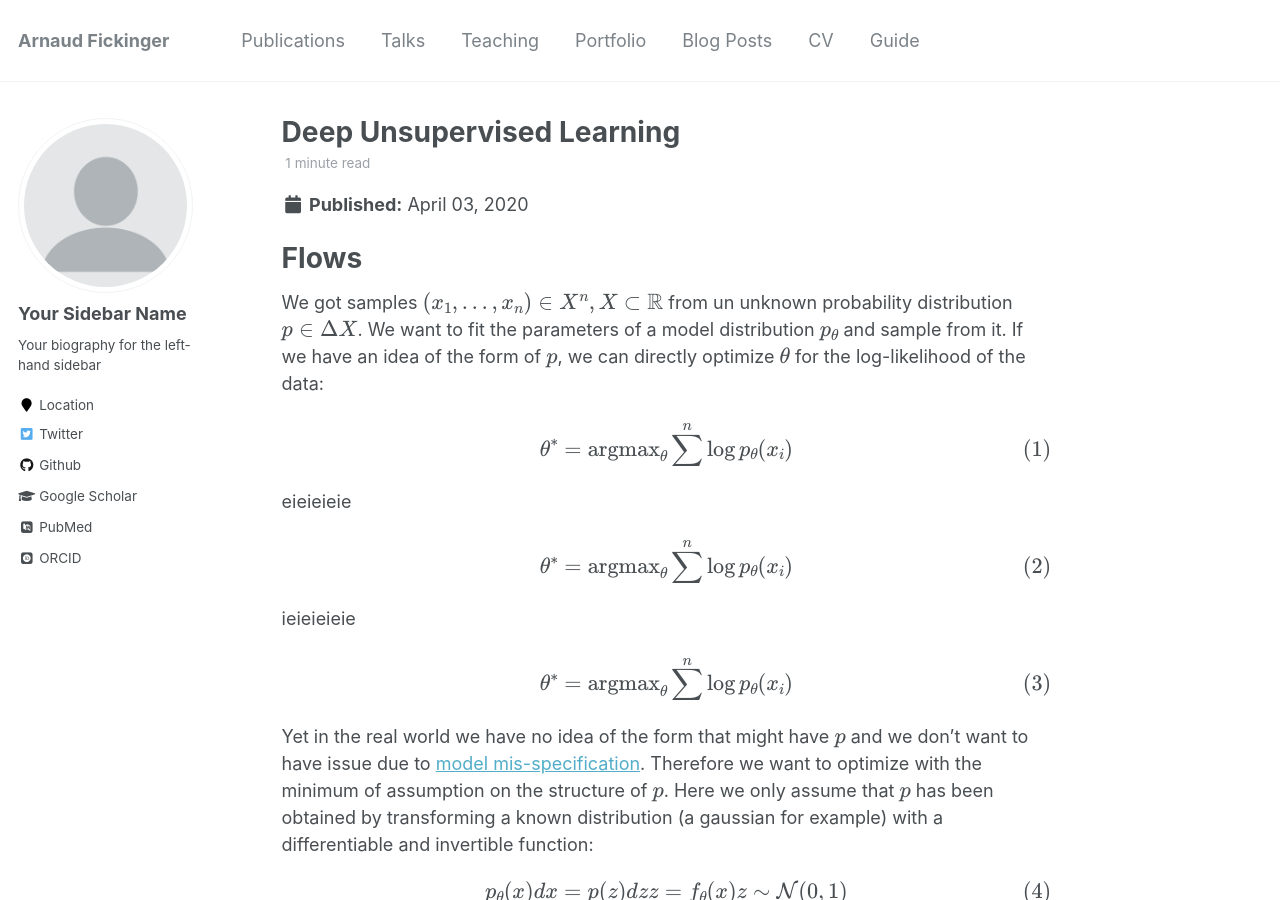
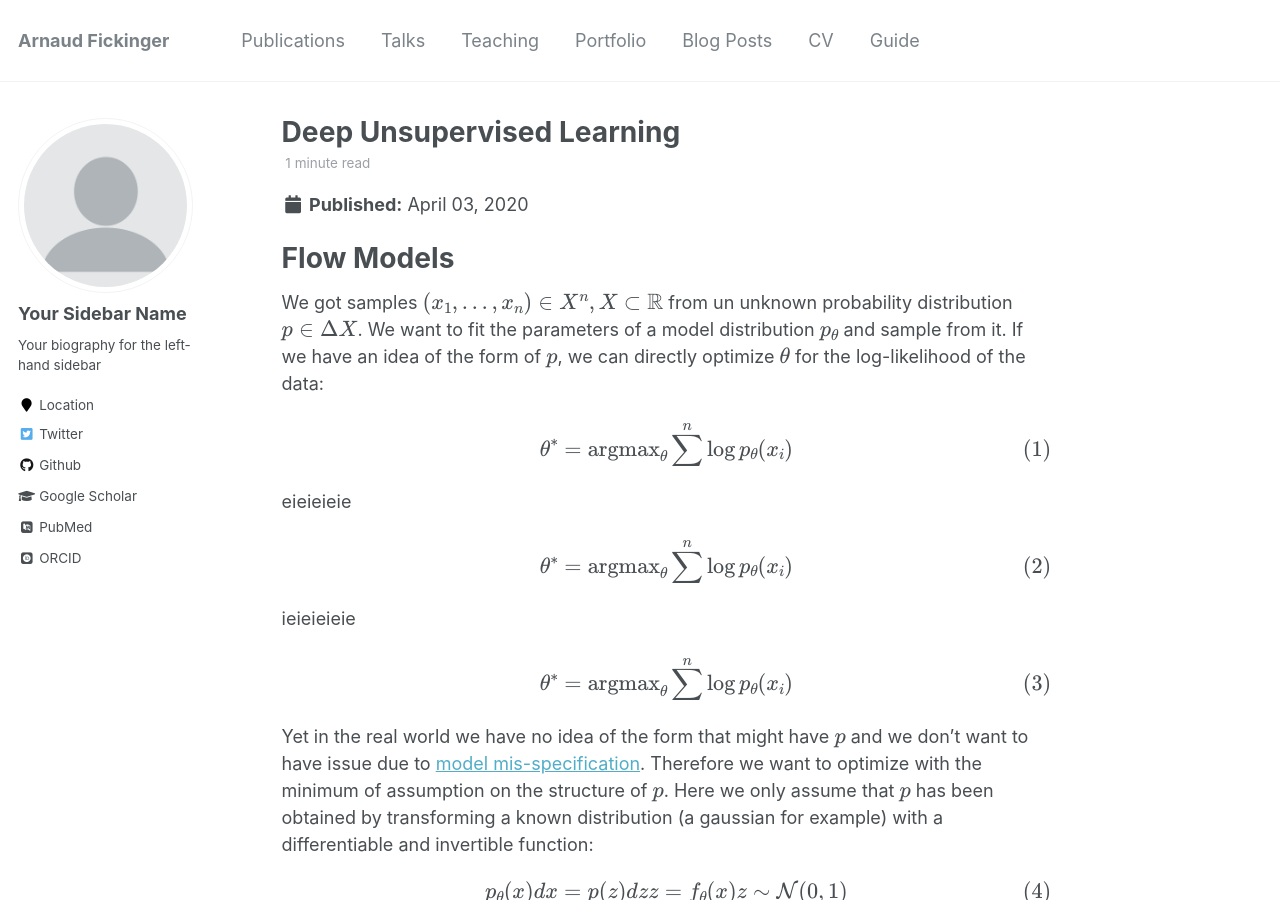
Before and after one commit to ArnaudFickinger/arnaudfickinger.github.io, a Jekyll site: the page built from _posts/2012-08-14-deep-unsupervised-learning.md, in a window 1280 px wide and 900 px high. Built offline with Jekyll 4.4.1, drawn with Linux system fonts in a browser that asks for light colours; some web fonts are replaced; formulas are drawn with MathJax 3.

Commit message:
post_dul

```diff
--- a/_posts/2012-08-14-deep-unsupervised-learning.md
+++ b/_posts/2012-08-14-deep-unsupervised-learning.md
@@ -6,18 +6,18 @@
   - lectures
 ---
 
-Flows
+Flow Models
 =
 
 We got samples $(x_1, ..., x_n) \in X^n, X\subset \mathbb{R} \$ from un unknown probability distribution $p \in \Delta X$. We want
 to fit the parameters of a model distribution $p_{\theta}$ and sample from it. If we have an idea of the form of $p$,
 we can directly optimize $\theta$ for the log-likelihood of the data:
 
-$$\theta^* = \text{argmax}_{\theta} \sum^n \log p_{\theta}(x_i)$$
+$$\label{eq:1} \theta^* = \text{argmax}_{\theta} \sum^n \log p_{\theta}(x_i)$$
 
 eieieieie
 
-$$ \begin{equation} \label{eq:1} \theta^* = \text{argmax}_{\theta} \sum^n \log p_{\theta}(x_i) \end{equation} $$
+$$ \begin{equation} \theta^* = \text{argmax}_{\theta} \sum^n \log p_{\theta}(x_i) \end{equation} $$
 
 ieieieieie
 
```
